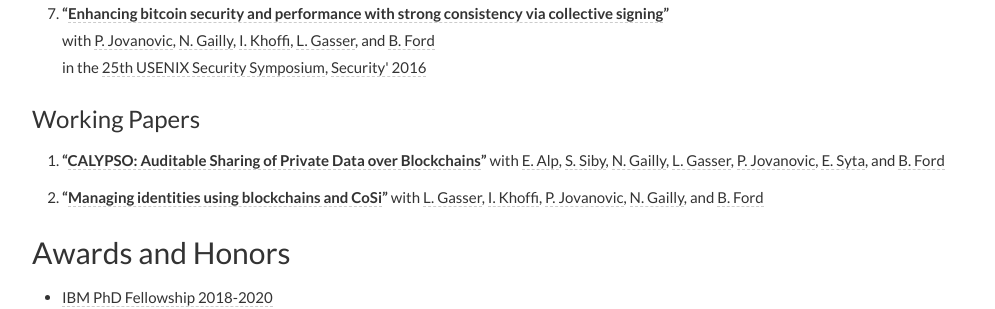
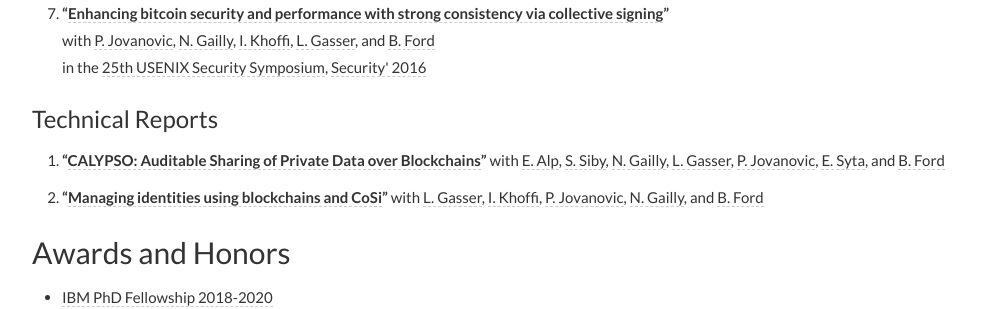
Before and after one commit to LefterisKK/LefterisKK.github.io, a Jekyll site: the page built from index.md, in a window 1280 px wide. Shown: the part 1265-1574 px from the top of the page, without its empty margins (138-1133 px from the left). Built offline with Jekyll 4.4.1, drawn with Linux system fonts in a browser that asks for light colours; our own code applies the rules of GitHub Pages for plain Markdown files.

Commit message:
tech reports

```diff
--- a/_includes/bibliography.html
+++ b/_includes/bibliography.html
@@ -42,7 +42,7 @@
 {% endfor %}
 </ol>
 
-<h3>Working Papers</h3>
+<h3>Technical Reports</h3>
 <ol>
 {% for publication in site.data.publications %}
 {% if publication.venue %}
```
